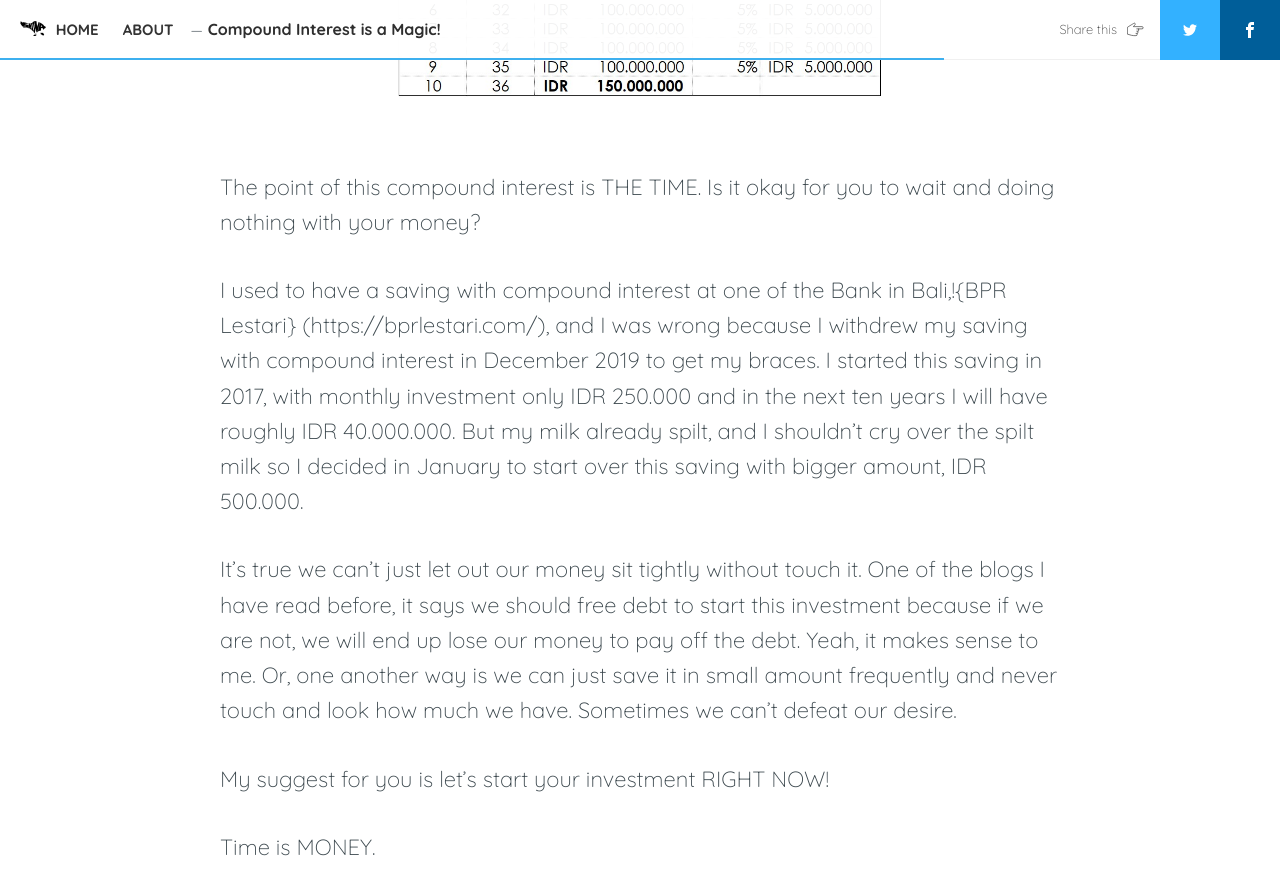
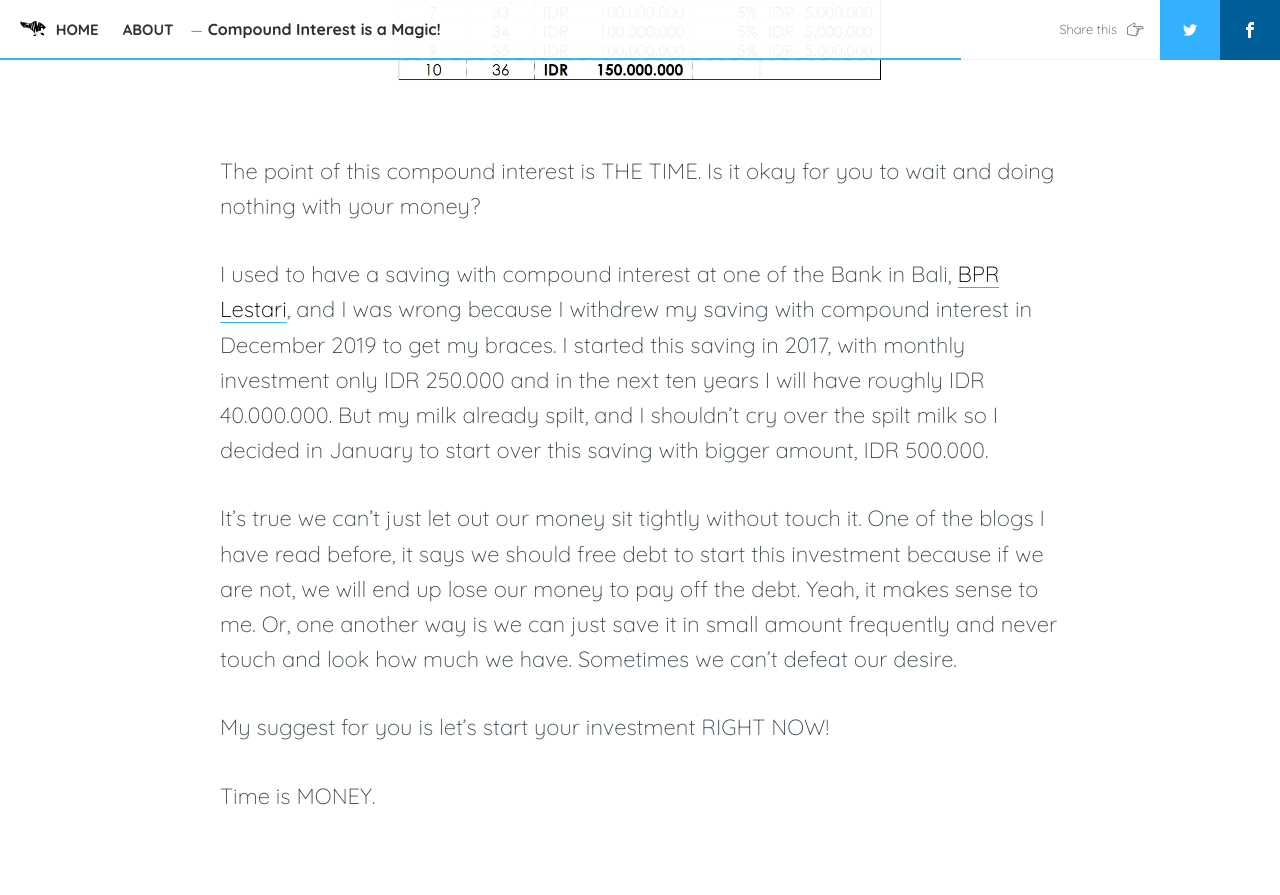
Before and after one commit to ayusukrisna/ayusukrisna.github.io, a Jekyll site: the page built from _posts/2020-07-29-compound-interest.md, in a window 1280 px wide and 900 px high, scrolled down 2154 px. Shown: the top 895 px of the window. Built offline with Jekyll 4.4.1, drawn with Linux system fonts in a browser that asks for light colours; nearby versions of some CDN libraries; comment, search, counter and statistics services are not loaded; some of the changed lines change nothing that is shown; some of the changed text lies outside the part shown.

Commit message:
edit title new post

```diff
--- a/_posts/2020-07-29-compound-interest.md
+++ b/_posts/2020-07-29-compound-interest.md
@@ -10,21 +10,21 @@
 subclass: 'post'
 authors: shina
 ---
-##The Power of Compound Interest
+## The Power of Compound Interest
 
 When I was in college, I learn a lot of things about financial especially when you want to invest your money and get your retirement as a wealthy person. Honestly, on that day I didn’t really understand the purpose of compound interest, however for now this thing is really awesome for me. The question is, WHY?
 
 Compound interest is the addition of interest to the principal sum of a loan or deposit, or in other words, interest on interest. It is the result of reinvesting interest, rather than paying it out, so that interest in the next period is then earned on the principal sum plus previously accumulated interest. Compound interest is standard in finance and economics (Wikipedia). So, imagine if I have IDR 100.000.000 in investment (deposit) and get annually interest rate 5%. In the next 10 years I will have IDR 162.889.463, it’s good, isn’t it?
 
-![Table 1](assets/images/deposit1.jpg)
+![Table 1](/assets/images/Deposit1.jpg)
 
 Let’s compare if I didn’t reinvest the interest, it will be look like this table below:
 
-![Table 1](assets/images/deposit2.jpg)
+![Table 2](/assets/images/Deposit2.jpg)
 
 The point of this compound interest is THE TIME. Is it okay for you to wait and doing nothing with your money?
 
-I used to have a saving with compound interest at one of the Bank in Bali,!{BPR Lestari} (https://bprlestari.com/), and I was wrong because I withdrew my saving with compound interest in December 2019 to get my braces. I started this saving in 2017, with monthly investment only IDR 250.000 and in the next ten years I will have roughly IDR 40.000.000. But my milk already spilt, and I shouldn’t cry over the spilt milk so I decided in January to start over this saving with bigger amount, IDR 500.000.
+I used to have a saving with compound interest at one of the Bank in Bali, [BPR Lestari](https://bprlestari.com/){:target="_blank"}, and I was wrong because I withdrew my saving with compound interest in December 2019 to get my braces. I started this saving in 2017, with monthly investment only IDR 250.000 and in the next ten years I will have roughly IDR 40.000.000. But my milk already spilt, and I shouldn’t cry over the spilt milk so I decided in January to start over this saving with bigger amount, IDR 500.000.
 
 It’s true we can’t just let out our money sit tightly without touch it. One of the blogs I have read before, it says we should free debt to start this investment because if we are not, we will end up lose our money to pay off the debt. Yeah, it makes sense to me. Or, one another way is we can just save it in small amount frequently and never touch and look how much we have. Sometimes we can’t defeat our desire.
 
```
